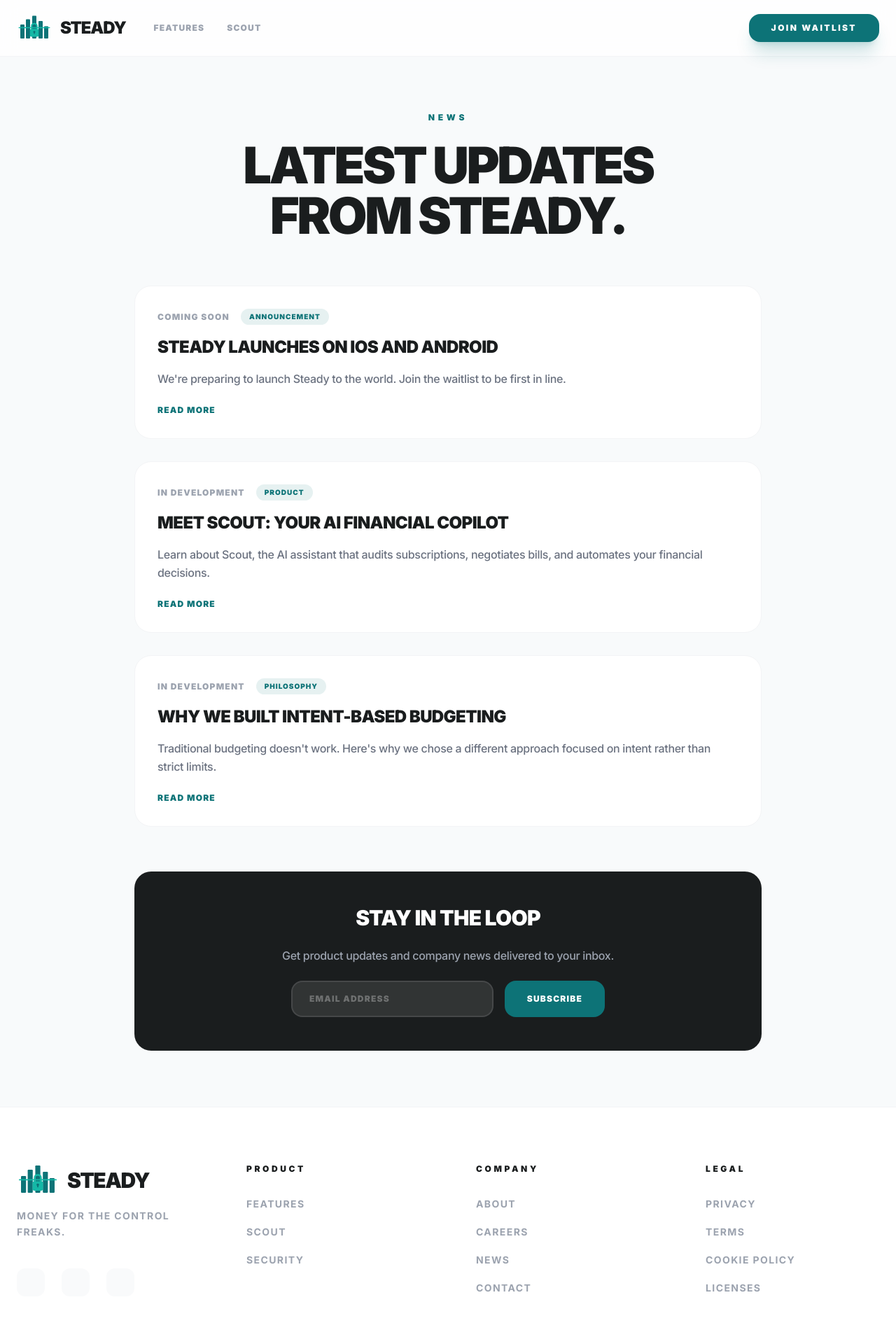
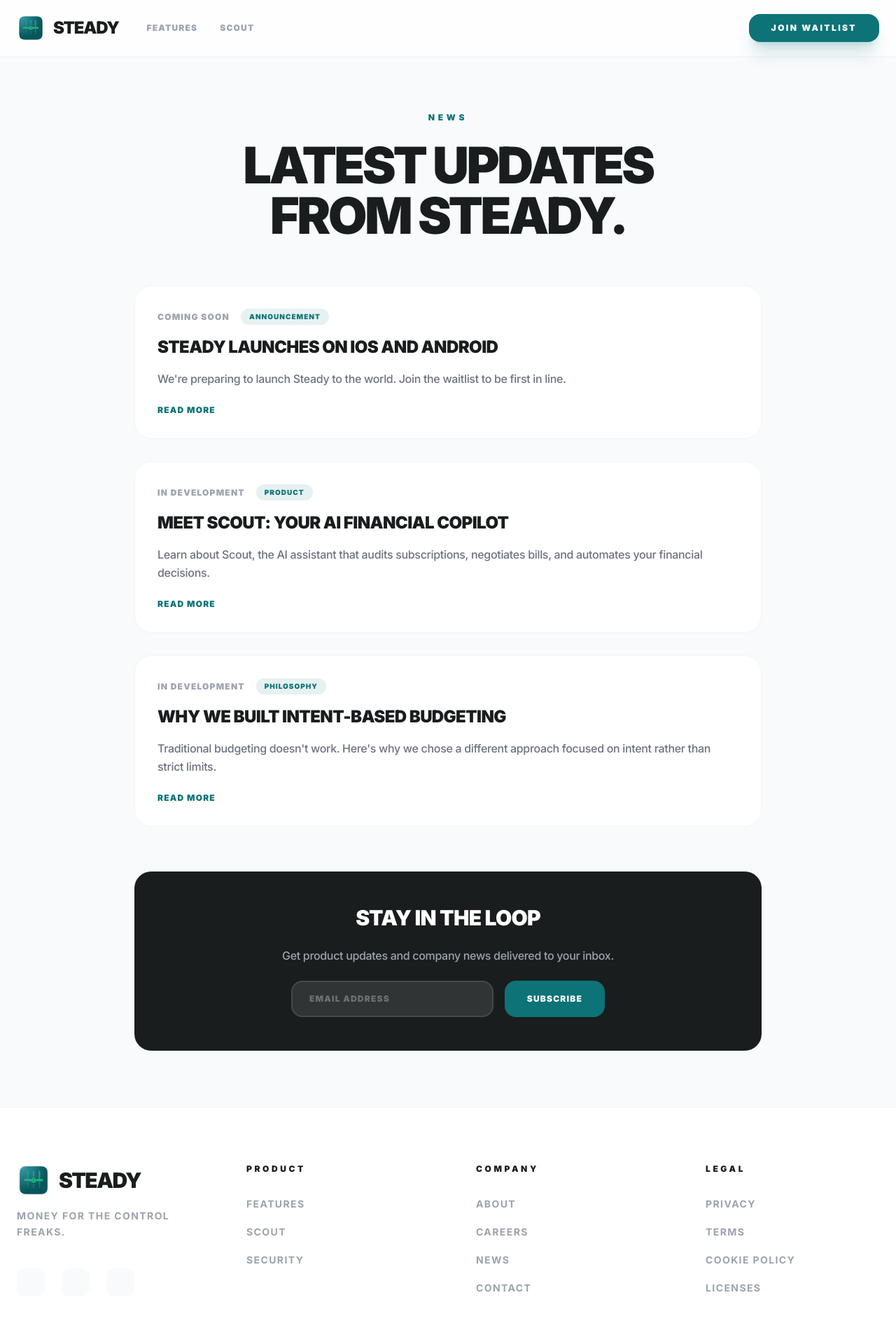
Before and after one commit to buildmoreandmore-cpu/Steadylandingpage, a React (Vite) app: page /news in a window 1280 px wide. Shown: the top 1920 px of the page at 70% size. Built offline with nearby package versions, Linux system fonts and the light colour scheme; some icons are missing.

Commit message:
Update logo to new polished app icon design

```diff
--- a/App.tsx
+++ b/App.tsx
@@ -82,7 +82,7 @@
         <div className="max-w-7xl mx-auto px-6 h-20 flex justify-between items-center">
           <div className="flex items-center gap-10">
             <button onClick={() => window.scrollTo({ top: 0, behavior: 'smooth' })} className="flex items-center gap-3 hover:opacity-80 transition-opacity">
-              <img src="/logo.svg" alt="Steady" className="h-10 w-auto" />
+              <img src="/logo.png" alt="Steady" className="h-10 w-auto rounded-lg" />
               <span className="text-2xl font-black uppercase tracking-tighter">Steady</span>
             </button>
             <div className="hidden lg:flex gap-8">
@@ -501,7 +501,7 @@
             <div className="space-y-10">
               <div className="space-y-4">
                 <div className="flex items-center gap-3">
-                  <img src="/logo.svg" alt="Steady" className="h-12 w-auto" />
+                  <img src="/logo.png" alt="Steady" className="h-12 w-auto rounded-xl" />
                   <span className="text-3xl font-black uppercase tracking-tighter text-steady-charcoal">Steady</span>
                 </div>
                 <p className="text-sm text-gray-400 font-bold uppercase tracking-widest leading-relaxed">Money for the Control Freaks.</p>
--- a/components/PageLayout.tsx
+++ b/components/PageLayout.tsx
@@ -13,7 +13,7 @@
         <div className="max-w-7xl mx-auto px-6 h-20 flex justify-between items-center">
           <div className="flex items-center gap-10">
             <Link to="/" className="flex items-center gap-3 hover:opacity-80 transition-opacity">
-              <img src="/logo.svg" alt="Steady" className="h-10 w-auto" />
+              <img src="/logo.png" alt="Steady" className="h-10 w-auto rounded-lg" />
               <span className="text-2xl font-black uppercase tracking-tighter">Steady</span>
             </Link>
             <div className="hidden lg:flex gap-8">
@@ -39,7 +39,7 @@
             <div className="space-y-10">
               <div className="space-y-4">
                 <div className="flex items-center gap-3">
-                  <img src="/logo.svg" alt="Steady" className="h-12 w-auto" />
+                  <img src="/logo.png" alt="Steady" className="h-12 w-auto rounded-xl" />
                   <span className="text-3xl font-black uppercase tracking-tighter text-steady-charcoal">Steady</span>
                 </div>
                 <p className="text-sm text-gray-400 font-bold uppercase tracking-widest leading-relaxed">Money for the Control Freaks.</p>
```
Also changed, not shown: public/logo.png (added).
